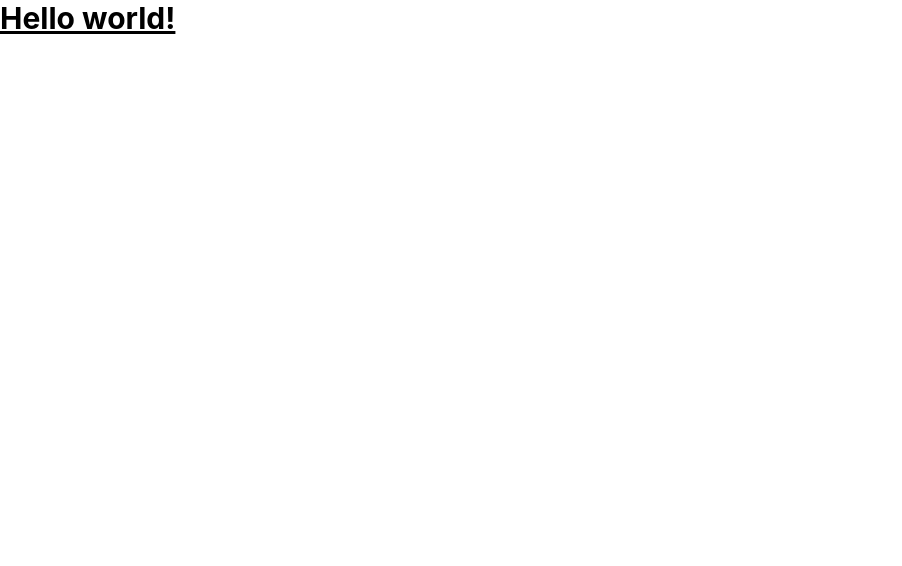
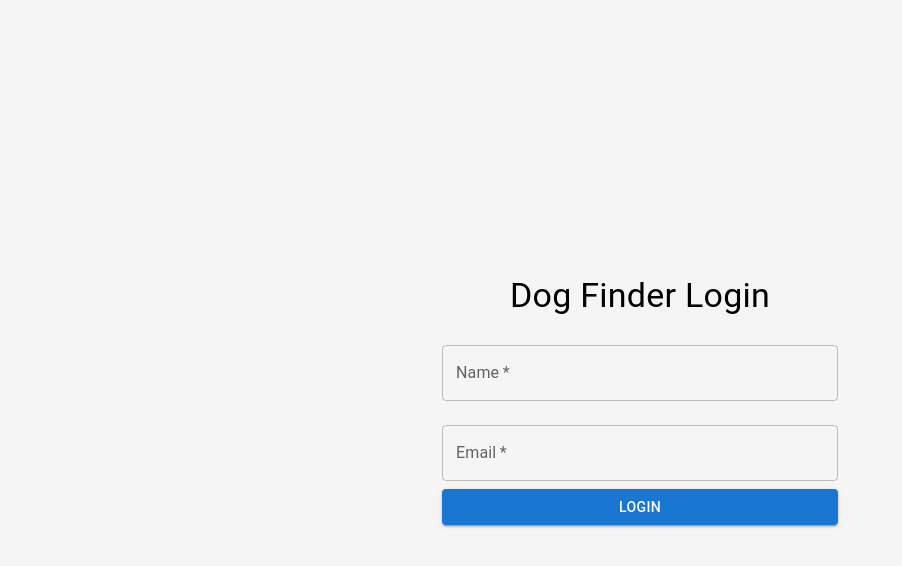
Before and after one commit to Ztoc/React-Dog-Find, a React (Create React App) app: page / in a window 1280 px wide. Shown: the top 566 px of the page, without its empty margins (0-902 px from the left). Built offline with nearby package versions, Linux system fonts and the light colour scheme.

Commit message:
feat: added login page and dog search page template

```diff
--- a/src/App.tsx
+++ b/src/App.tsx
@@ -1,10 +1,27 @@
 import './index.css';
+import DogsSearch from './pages/DogsSearch';
+import LoginPage from './pages/Login';
+
+import {
+  BrowserRouter as Router,
+  Route,
+  Routes,
+  Navigate,
+} from 'react-router-dom';
+import { useAuth } from './Context/AuthContext';
 
 function App() {
+  const { isAuthenticated } = useAuth();
   return (
-    <div className="App">
-      <h1 className="text-3xl font-bold underline">Hello world!</h1>
-    </div>
+    <Router>
+      <Routes>
+        <Route path="/" element={<LoginPage />} />
+        <Route
+          path="/search"
+          element={isAuthenticated ? <DogsSearch /> : <LoginPage />}
+        />
+      </Routes>
+    </Router>
   );
 }
 
--- /dev/null
+++ b/src/Context/AuthContext.tsx
@@ -0,0 +1,41 @@
+import React, { createContext, useContext, useState, useEffect } from 'react';
+
+interface AuthContextType {
+  isAuthenticated: boolean;
+  setIsAuthenticated: (value: boolean) => void;
+}
+
+const AuthContext = createContext<AuthContextType | undefined>(undefined);
+
+export const AuthProvider: React.FC<{ children: React.ReactNode }> = ({
+  children,
+}) => {
+  const [isAuthenticated, setIsAuthenticated] = useState<boolean>(false);
+
+  useEffect(() => {
+    // Check if the cookie is present on initial load
+    const checkAuth = () => {
+      // Example: Check for a specific cookie or use a more complex logic
+      const cookie = document.cookie
+        .split('; ')
+        .find((row) => row.startsWith('fetch-access-token='));
+      setIsAuthenticated(!!cookie);
+    };
+
+    checkAuth();
+  }, []);
+
+  return (
+    <AuthContext.Provider value={{ isAuthenticated, setIsAuthenticated }}>
+      {children}
+    </AuthContext.Provider>
+  );
+};
+
+export const useAuth = () => {
+  const context = useContext(AuthContext);
+  if (!context) {
+    throw new Error('useAuth must be used within an AuthProvider');
+  }
+  return context;
+};
--- a/src/index.tsx
+++ b/src/index.tsx
@@ -3,13 +3,16 @@ import ReactDOM from 'react-dom/client';
 import './index.css';
 import App from './App';
 import reportWebVitals from './reportWebVitals';
+import { AuthProvider } from './Context/AuthContext';
 
 const root = ReactDOM.createRoot(
   document.getElementById('root') as HTMLElement
 );
 root.render(
   <React.StrictMode>
-    <App />
+    <AuthProvider>
+      <App />
+    </AuthProvider>
   </React.StrictMode>
 );
 
--- /dev/null
+++ b/src/pages/DogsSearch.tsx
@@ -0,0 +1,51 @@
+import React, { useState, useEffect } from 'react';
+import axios from 'axios';
+
+interface Dog {
+  id: string;
+  img: string;
+  name: string;
+  age: number;
+  zip_code: string;
+  breed: string;
+}
+
+const DogsSearch: React.FC = () => {
+  const [dogs, setDogs] = useState<Dog[]>([]);
+  const [breed, setBreed] = useState<string>('');
+
+  useEffect(() => {
+    const fetchDogs = async () => {
+      const response = await axios.get(
+        'https://frontend-take-home-service.fetch.com/dogs/search',
+        {
+          params: { breeds: breed ? [breed] : undefined },
+          withCredentials: true,
+        }
+      );
+      setDogs(response.data);
+    };
+
+    fetchDogs();
+  }, [breed]);
+
+  return (
+    <div>
+      <select value={breed} onChange={(e) => setBreed(e.target.value)}>
+        {/* options generated based on available breeds */}
+      </select>
+      <div>
+        {dogs.map((dog) => (
+          <div key={dog.id}>
+            <img src={dog.img} alt={dog.name} />
+            <p>
+              {dog.name} - {dog.breed} - Age: {dog.age}
+            </p>
+          </div>
+        ))}
+      </div>
+    </div>
+  );
+};
+
+export default DogsSearch;
--- /dev/null
+++ b/src/pages/Login.tsx
@@ -0,0 +1,78 @@
+import React, { useState } from 'react';
+import axios from 'axios';
+import { useNavigate } from 'react-router-dom';
+import { TextField, Button, Container, Typography, Box } from '@mui/material';
+import { useAuth } from '../Context/AuthContext';
+
+const LoginPage: React.FC = () => {
+  const [name, setName] = useState<string>('');
+  const [email, setEmail] = useState<string>('');
+  const [error, setError] = useState<string>('');
+  const navigate = useNavigate();
+  const { setIsAuthenticated } = useAuth(); // Get the authentication function
+
+  const handleLogin = async (e: React.FormEvent<HTMLFormElement>) => {
+    e.preventDefault();
+
+    try {
+      const response = await axios.post(
+        'https://frontend-take-home-service.fetch.com/auth/login',
+        { name, email },
+        { withCredentials: true }
+      );
+
+      if (response.status === 200) {
+        setIsAuthenticated(true);
+        navigate('/search');
+      }
+    } catch (err) {
+      setError('Login failed. Please check your credentials.');
+      console.error(err);
+    }
+  };
+
+  return (
+    <Box
+      sx={{
+        display: 'flex',
+        justifyContent: 'center',
+        alignItems: 'center',
+        height: '100vh', // Full height of the viewport
+        backgroundColor: '#f5f5f5', // Optional: background color
+      }}
+    >
+      <Container maxWidth="xs">
+        <Typography variant="h4" align="center" gutterBottom>
+          Dog Finder Login
+        </Typography>
+        <form onSubmit={handleLogin}>
+          <TextField
+            label="Name"
+            variant="outlined"
+            fullWidth
+            margin="normal"
+            value={name}
+            onChange={(e) => setName(e.target.value)}
+            required
+          />
+          <TextField
+            label="Email"
+            variant="outlined"
+            fullWidth
+            margin="normal"
+            type="email"
+            value={email}
+            onChange={(e) => setEmail(e.target.value)}
+            required
+          />
+          {error && <Typography color="error">{error}</Typography>}
+          <Button type="submit" variant="contained" color="primary" fullWidth>
+            Login
+          </Button>
+        </form>
+      </Container>
+    </Box>
+  );
+};
+
+export default LoginPage;
```
